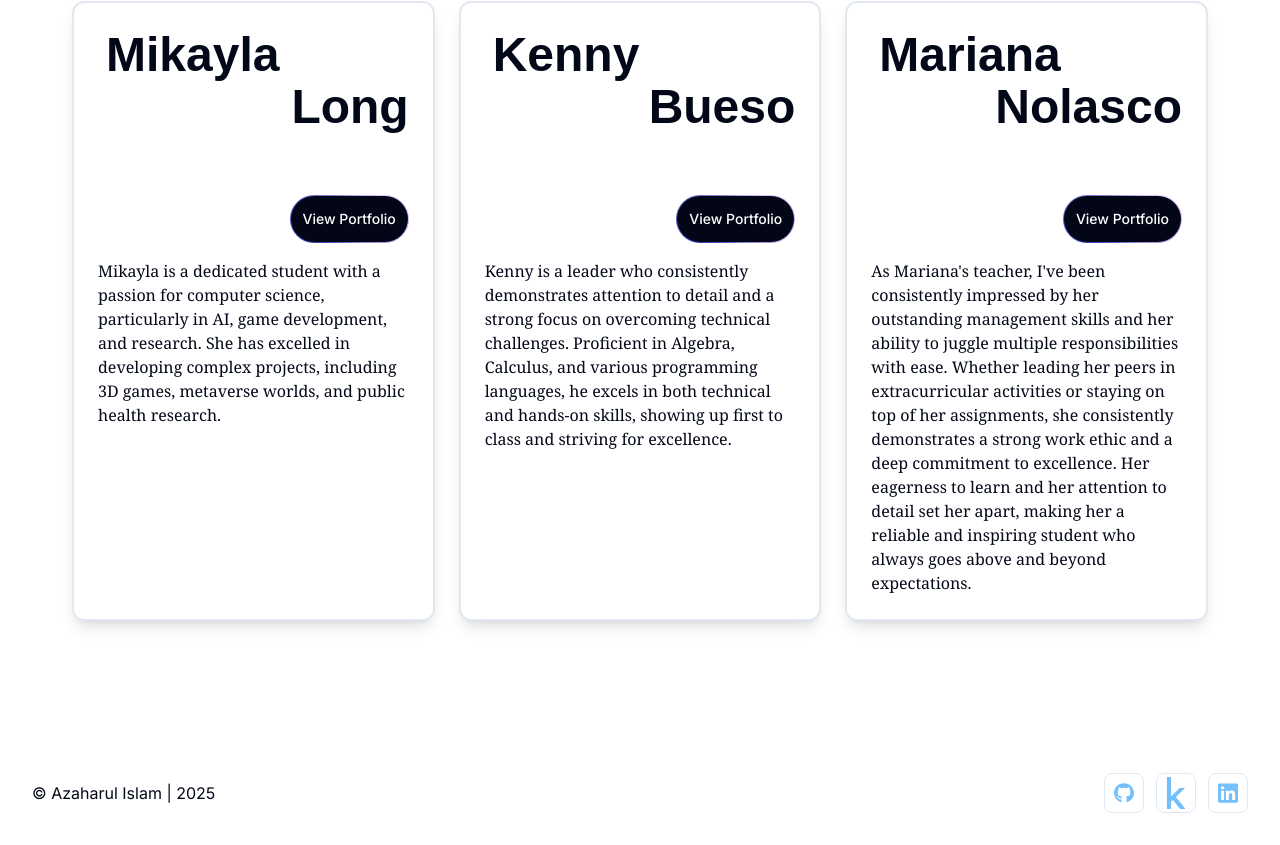
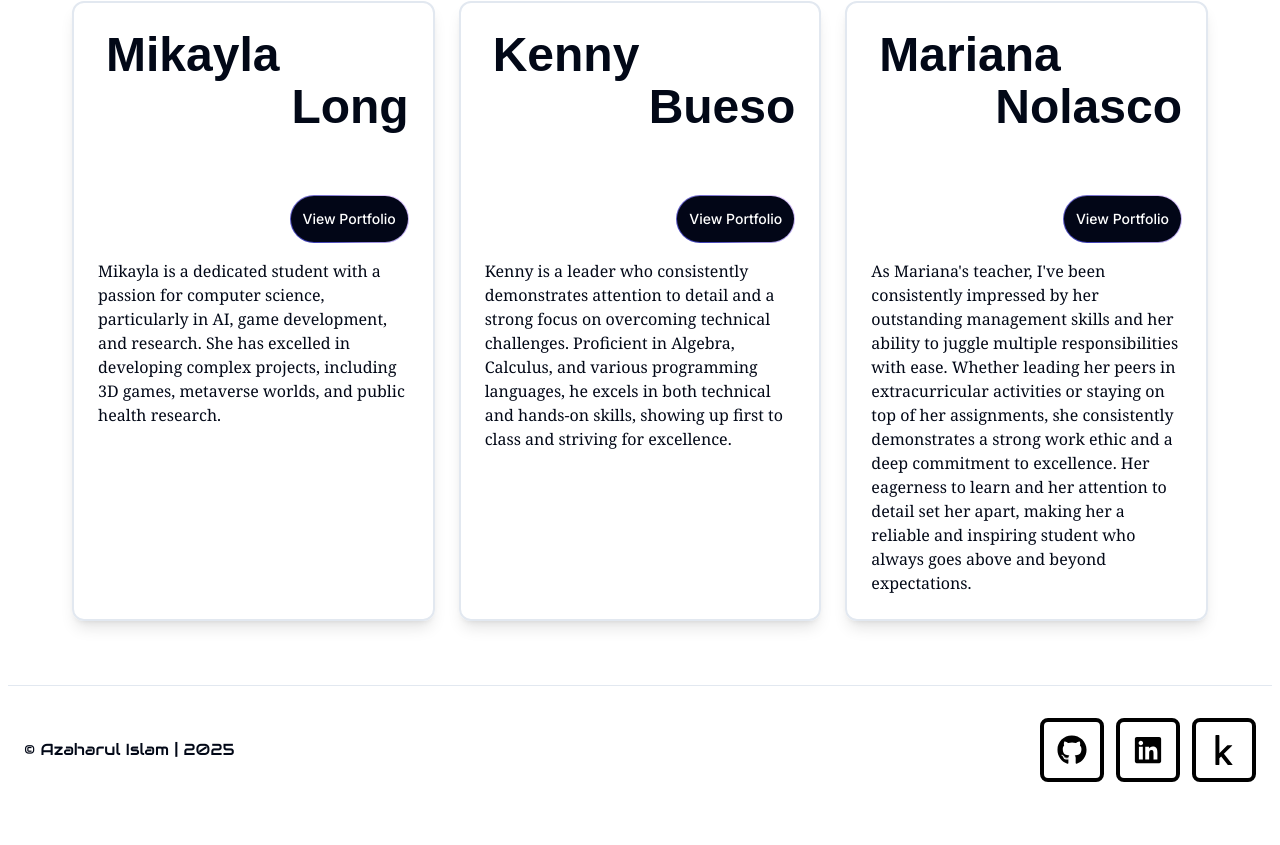
Before and after one commit to Azaharulislam171/portfolio, a Next.js app: page /student_corner in a window 1280 px wide. Shown: the part 1291-2136 px from the top of the page. After the commit the page ends 2097 px from the top, so only its background shows below. Built offline with nearby package versions, Linux system fonts and the light colour scheme; a web font is replaced by a local one.

Commit message:
fixed footer

```diff
--- a/app/components/FooterSmall.tsx
+++ b/app/components/FooterSmall.tsx
@@ -4,12 +4,14 @@ import MagicButton from './ui/MagicButton';
 import { FaLocationArrow } from "react-icons/fa6";
 import Image from 'next/image'; // Import the Image component from next/image
 import { socialMedia } from "@/data";
+import { FaKaggle,FaGithub, FaLinkedin } from "react-icons/fa6";
 
 const FooterSmall = () => {
   return (
-    <footer className="w-full p-8" id="contact">
-      <div className="flex mt-16 md:flex-row flex-col justify-between items-center">
-        <p className="md:text-base text-sm md:font-normal font-light">
+    <footer className="w-full p-2" id="contact">
+      <hr></hr>
+      <div className="flex mt-4 p-4 md:flex-row flex-col justify-between items-center">
+        <p className="md:text-base text-sm md:font-normal font-light font-audiowide">
           © Azaharul Islam | 2025
         </p>
 
@@ -17,10 +19,12 @@ const FooterSmall = () => {
           {socialMedia.map((info) => (
             <div
               key={info.id}
-              className="w-10 h-10 cursor-pointer flex justify-center items-center backdrop-filter backdrop-blur-lg saturate-180 bg-opacity-75 bg-black-200 rounded-lg border border-black-300"
+              className="w-16 h-16 cursor-pointer flex justify-center items-center backdrop-filter backdrop-blur-lg saturate-180 bg-opacity-75  rounded-lg border-4 border-black ;"
               onClick={() => info.link && window.open(info.link, "_blank")} // Open link in a new tab
             >
-              <Image src={info.img} alt="icons" width={20} height={20} /> {/* Use the Image component */}
+
+
+            <div className='text-3xl text-black dark:text-indigo-500'> {info.icon}</div>
             </div>
           ))}
         </div>
--- a/app/globals.css
+++ b/app/globals.css
@@ -1,3 +1,5 @@
+@import url('https://fonts.googleapis.com/css2?family=Audiowide&display=swap');
+
 @tailwind base;
 @tailwind components;
 @tailwind utilities;
--- a/data/index.tsx
+++ b/data/index.tsx
@@ -1,3 +1,4 @@
+import { FaKaggle,FaGithub, FaLinkedin } from "react-icons/fa6";
 export const navItems = [
     { name: "About", link: "#about" },
     { name: "Projects", link: "#projects" },
@@ -217,19 +218,20 @@ export const navItems = [
   export const socialMedia = [
     {
       id: 1,
-      img: "/git.svg",
-      link: "https://github.com/Azaharulislam171"
+      link: "https://github.com/azaharulislam171",
+      icon: <FaGithub/>,
+
     },
     {
       id: 2,
-      img: "/kaggle-brands-solid.svg",
-      link: "https://www.kaggle.com/azaharulislam"
+      link: "https://linkedin.com/in/azaharulislam171",
+      icon: <FaLinkedin/>,
 
     },
     {
       id: 3,
-      img: "/link.svg",
-      link: "https://linkedin.com/in/Azaharulislam171"
+      link: "https://kaggle.com/azaharulislam",
+      icon: <FaKaggle/>,
 
     },
   ];
--- a/package.json
+++ b/package.json
@@ -23,7 +23,7 @@
     "next-themes": "^0.3.0",
     "react": "^18",
     "react-dom": "^18",
-    "react-icons": "^5.3.0",
+    "react-icons": "^5.5.0",
     "tailwind-merge": "^2.5.2",
     "tailwindcss-animate": "^1.0.7",
     "three": "^0.167.1"
--- a/tailwind.config.ts
+++ b/tailwind.config.ts
@@ -68,6 +68,9 @@ const config: Config = {
         md: "calc(var(--radius) - 2px)",
         sm: "calc(var(--radius) - 4px)",
       },
+      fontFamily: {
+        audiowide: ['"Audiowide"', 'cursive'],
+      },
       keyframes: {
         scroll: {
           to: {
```
Also changed, not shown: 1 other file (tests, documents, lock files or other folders).
